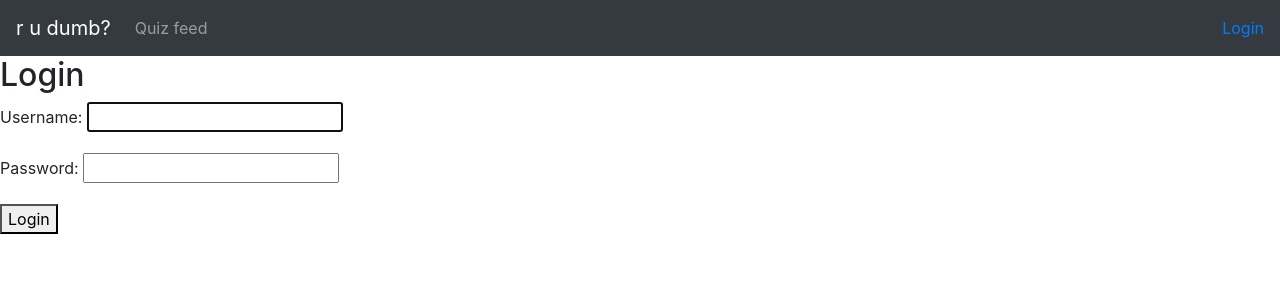
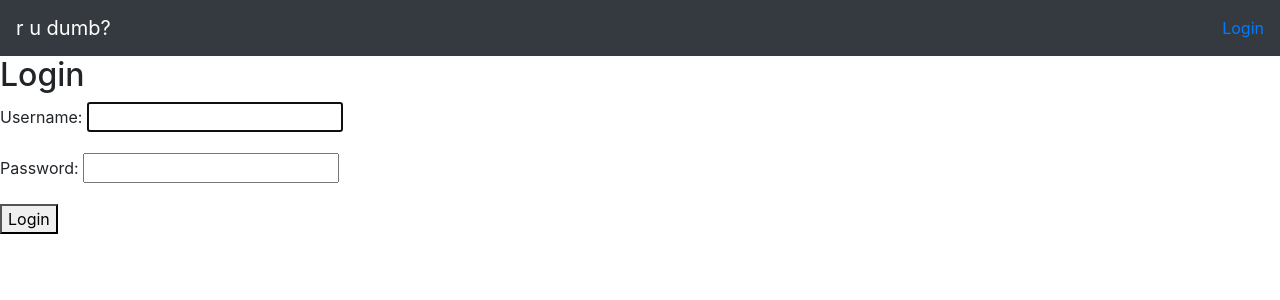
Before and after one commit to HE-Arc/r-u-dumb, a Django app: page /accounts/login/ in a window 1280 px wide. Shown: the top 300 px of the page. Run offline with Django 3.2, Linux system fonts and the light colour scheme; some libraries are stand-ins or nearby versions.

Commit message:
rearaged skeleton

```diff
--- a/rudumb/rudumbapp/templates/skeleton.html
+++ b/rudumb/rudumbapp/templates/skeleton.html
@@ -15,16 +15,15 @@
             <span class="navbar-toggler-icon"></span>
           </button>
           <div class="collapse navbar-collapse" id="navbarCollapse">
+            {% if user.is_authenticated %}
             <ul class="navbar-nav mr-auto">
               <li class="nav-item">
-                <a class="nav-link" href="{% url 'quiz' %}">Quiz feed</a>
+                <a class="nav-link" href="{% url 'dashboard' %}">Dashboard</a>
               </li>
             </ul>
+            {% endif %}
             <ul class="navbar-nav ml-auto">
                 {% if user.is_authenticated %}
-                <li class="nav-item">
-                  <a href="{% url 'dashboard' %}">Dashboard</a>
-                </li>
                 <li class="nav-item">
                   <a href="{% url 'logout' %}">Logout</a>
                 </li>
```
